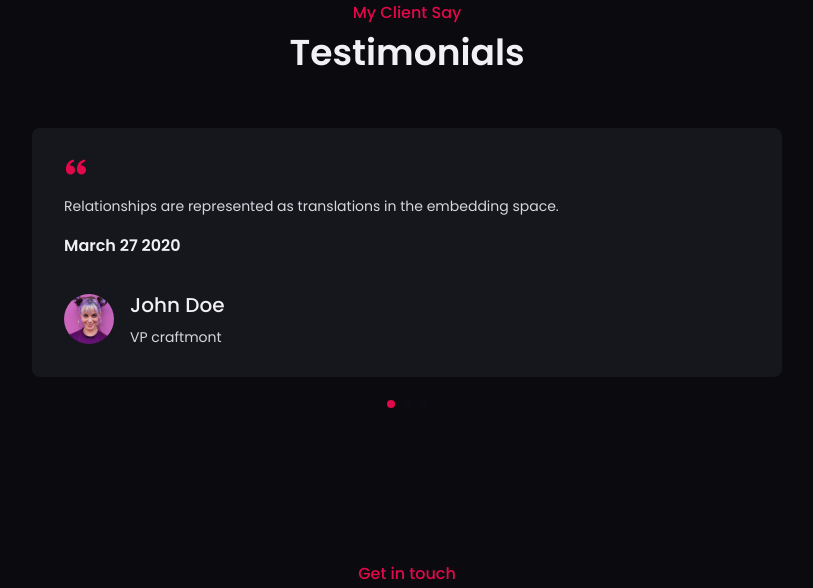
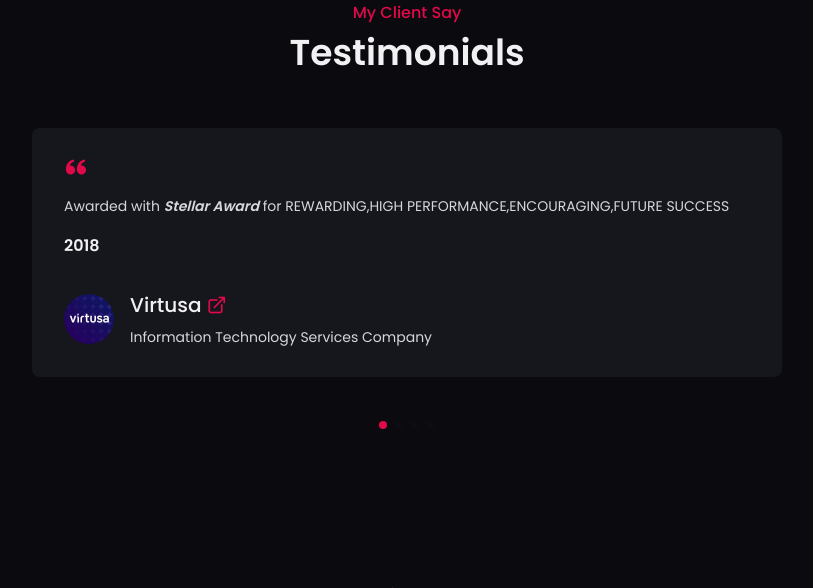
Before and after one commit to neelindresh/resumeAppFlaskZeet, a Flask app: page / in a window 1280 px wide. Shown: the part 4559-5147 px from the top of the page, without its empty margins (283-1096 px from the left). Run offline with Flask 2, Linux system fonts and the light colour scheme.

Commit message:
updated awards

```diff
--- a/data/details.py
+++ b/data/details.py
@@ -1,3 +1,5 @@
+from flask import Markup
+
 ABOUT_ME={
     "position":"Data Scientist | Author PyMLPipe",
     "about": "I have extensive experience delivering end-to-end analytics solutions, having successfully completed over 15 projects across various industries. My expertise lies in leveraging data to uncover insights, drive business outcomes, and create value for organizations. I am a strategic thinker with excellent problem-solving skills, and I have a proven track record of delivering innovative solutions that meet and exceed expectations. I am eager to bring my expertise and passion for data science to a dynamic and forward-thinking organization.",
@@ -290,9 +292,35 @@ PROJECTS=[
 
 AWARDS=[
          {
-                 "text":"Awarded with <b>Stellar Award</b>",
+                 "text":Markup("Awarded with <b><i>Stellar Award</i></b> for REWARDING,HIGH PERFORMANCE,ENCOURAGING,FUTURE SUCCESS"),
+                 "link":"pdf/Steller_Award_Virtusa.jpeg",
+                 "year":2018,
+                 "org": "Virtusa",
+                 "url": "img/Virtusa_logo.jpeg",
+                 "subtitle":"Information Technology Services Company "
+        },
+        {
+                 "text":Markup("Awarded with <b><i>Dream Team Award</i></b> best team in Innvation"),
                  "link":"",
-                 "year":2018,
-                 "org": "Virtusa"
+                 "year":2019,
+                 "org": "Virtusa",
+                 "url": "img/Virtusa_logo.jpeg",
+                 "subtitle":"Information Technology Services Company "
+        },
+        {
+                 "text":Markup("Awarded with <b><i>Kudos Award</i></b>. We appreciate your meaningful contributions that helped us elevate our experience"),
+                 "link":"pdf/Indresh Bhattacharya_Kudos_2006968 (1).pdf",
+                 "year":2022,
+                 "org": "KMPG",
+                 "url": "img/KMPG.jpeg",
+                 "subtitle":"Assurance and Consulting Services LLP"
+        },
+        {
+                 "text":Markup("Awarded with <b><i>Rising Star Award</i></b>. We appreciate your enthusiasm and passion that has brougth a positive impact on our team and work enviroment"),
+                 "link":"pdf/Indresh Bhattacharya_Rising Star award_1952138 (1).pdf",
+                 "year":2022,
+                 "org": "KMPG",
+                 "url": "img/KMPG.jpeg",
+                 "subtitle":"Assurance and Consulting Services LLP"
         },
 ]
--- a/main.py
+++ b/main.py
@@ -4,12 +4,20 @@ app=flask.Flask(__name__)
 
 @app.route("/")
 def index():
+    detailsforawards=details.AWARDS
+    '''
+    for i in detailsforawards:
+        i["link"]=flask.url_for("static",filename=i["link"])
+        i["url"]=flask.url_for("static",filename=i["url"])
+        print(i)
+    '''
     return flask.render_template("index-jinja.html",
                                  about_me=details.ABOUT_ME,
                                  about_details=details.ABOUT_DETAILS,
                                  skills=details.SKILLS,
                                  qualification=details.QUALIFICATION,
-                                 projects=details.PROJECTS
+                                 projects=details.PROJECTS,
+                                 awards=detailsforawards
                                  )
 @app.route("/jinja/")
 def index_jinja():
--- a/static/css/style.css
+++ b/static/css/style.css
@@ -857,6 +857,9 @@ margin-left: auto;
     flex-direction: column;
     row-gap: .4rem;
 }
+.testimonial__link{
+    color: var(--skin-color);
+}
 /* Swiper Class */
 .swiper-pagination-bullet{
     background-color: var(--box-color);
--- a/templates/index-jinja.html
+++ b/templates/index-jinja.html
@@ -494,54 +494,27 @@
             <h2 data-heading="My Client Say" class="section__title">Testimonials</h2>
             <div class="testimonials__container container swiper">
                 <div class="swiper-wrapper">
+                    {%for i in awards%}
                     <div class="testimonial__card swiper-slide">
                         <div class="testimonial__quote">
                             <i class="bx bxs-quote-alt-left"></i>
                         </div>
                         <p class="testimonial__desciption">
-                            Relationships are represented as translations in the embedding space.
+                            {{i["text"]}}
+
                         </p>
-                        <h3 class="testimonial__date">March 27 2020</h3>
+
+                        <h3 class="testimonial__date">{{i["year"]}}</h3>
                         <div class="testimonial__profile">
-                            <img src="{{ url_for('static', filename='img/client1.jpg') }}" alt="" class="testimonial__profile-img">
+                            <img src="{{url_for('static',filename=i['url'])}}" alt="" class="testimonial__profile-img">
                             <div class="testimonial__profile-data">
-                                <span class="testimonial__profile-name">John Doe</span>
-                                <span class="testimonial__profile-details">VP craftmont</span>
+                                <span class="testimonial__profile-name">{{i["org"]}}  <a href="{{url_for('static',filename=i['link'])}}" class="testimonial__link"><i class="uil uil-external-link-alt"></i></a> </span>
+                                <span class="testimonial__profile-details">{{i["subtitle"]}}</span>
                             </div>
                         </div>
                     </div>
-                    <div class="testimonial__card swiper-slide">
-                        <div class="testimonial__quote">
-                            <i class="bx bxs-quote-alt-left"></i>
-                        </div>
-                        <p class="testimonial__desciption">
-                            Relationships are represented as translations in the embedding space.
-                        </p>
-                        <h3 class="testimonial__date">March 27 2020</h3>
-                        <div class="testimonial__profile">
-                            <img src="{{ url_for('static', filename='img/client1.jpg') }}" alt="" class="testimonial__profile-img">
-                            <div class="testimonial__profile-data">
-                                <span class="testimonial__profile-name">John Doe</span>
-                                <span class="testimonial__profile-details">VP craftmont</span>
-                            </div>
-                        </div>
-                    </div>
-                    <div class="testimonial__card swiper-slide">
-                        <div class="testimonial__quote">
-                            <i class="bx bxs-quote-alt-left"></i>
-                        </div>
-                        <p class="testimonial__desciption">
-                            Relationships are represented as translations in the embedding space.
-                        </p>
-                        <h3 class="testimonial__date">March 27 2020</h3>
-                        <div class="testimonial__profile">
-                            <img src="{{ url_for('static', filename='img/client1.jpg') }}" alt="" class="testimonial__profile-img">
-                            <div class="testimonial__profile-data">
-                                <span class="testimonial__profile-name">John Doe</span>
-                                <span class="testimonial__profile-details">VP craftmont</span>
-                            </div>
-                        </div>
-                    </div>
+                    {%endfor%}
+
                 </div>
                 <div class="swiper-pagination"></div>
             </div>
```
Also changed, not shown: static/img/KMPG.jpeg (added).
